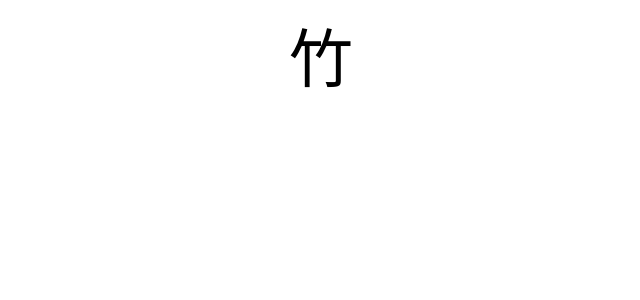
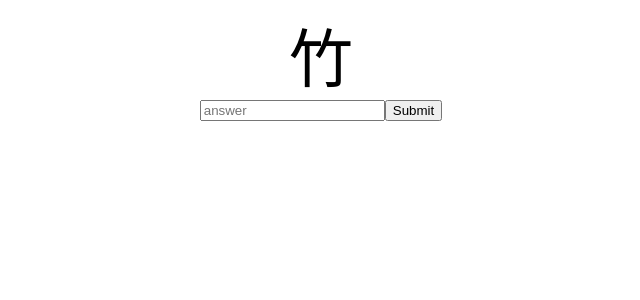
Before and after one commit to gamesman36/KanjiLearningApp, a React (Vite) app: page / in a window 1280 px wide. Shown: the top 300 px of the page, without its empty margins (319-959 px from the left). Built offline with nearby package versions, Linux system fonts and the light colour scheme; the HTML template or start-up script is replaced by a standard one.

Commit message:
Testing forms in React

```diff
--- a/src/App.jsx
+++ b/src/App.jsx
@@ -1,5 +1,6 @@
 import "./App.css";
 import Kanji from "./Kanji";
+import UserInput from "./UserInput";
 import characters from "./characters.json";
 
 console.log(characters);
@@ -8,8 +9,11 @@ let randomCharacter = characters[randomChoice].japanese;
 
 function App() {
   return (
-    <div className="kanji">
-      <Kanji unicodeValue={randomCharacter}/>
+    <div>
+      <div className="kanji">
+        <Kanji unicodeValue={randomCharacter} />
+      </div>
+      <UserInput />
     </div>
   )
 }
--- /dev/null
+++ b/src/UserInput.jsx
@@ -0,0 +1,22 @@
+import { useRef } from "react";
+
+function UserInput() {
+    const inputRef = useRef();
+
+    const handleSubmit = (e) => {
+        e.preventDefault();
+        const answer = inputRef.current.value;
+        alert(`${answer}`);
+    }
+
+    return (
+        <div>
+            <form onSubmit={handleSubmit}>
+                <input ref={inputRef} type="text" placeholder="answer" />
+                <button type="submit">Submit</button>
+            </form>
+        </div>
+    );
+}
+
+export default UserInput;
```
